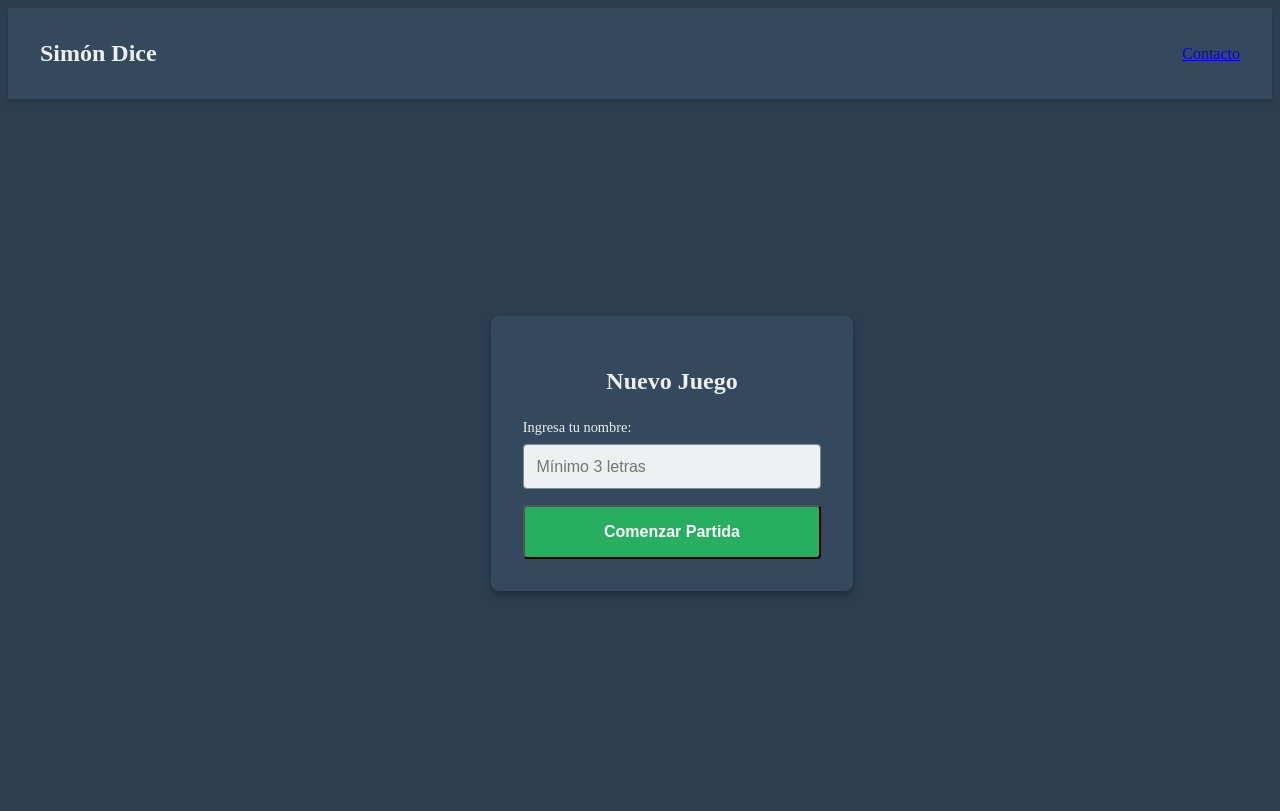
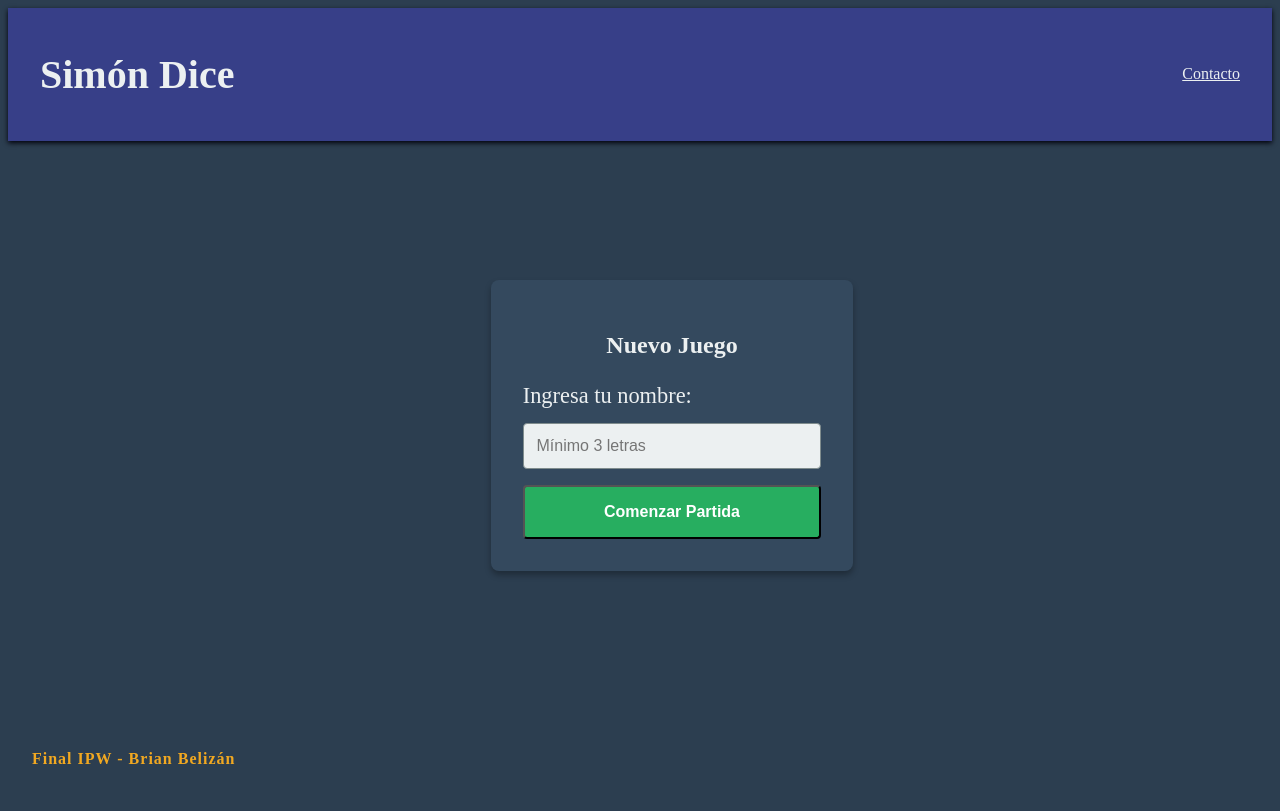
Before and after one commit to BelizanBrian/FinalSimonSay, a plain HTML site: page index.html in a window 1280 px wide. Drawn offline with Linux system fonts and the light colour scheme.

Commit message:
Correción de color

```diff
--- a/estilos.css
+++ b/estilos.css
@@ -15,13 +15,14 @@ body {
     justify-content: space-between;
     align-items: center;
     padding: 1rem 2rem;
-    background-color: #34495e;
-    box-shadow: 0 2px 5px rgba(0,0,0,0.2);
+    background-color: #373f88;
+    box-shadow: 0 2px 5px rgba(0,0,10,10.2);
 }
 
 .titulo-sitio {
-    font-size: 1.5rem;
-    font-weight: bold;
+    font-size: 2.5rem;
+    font-weight: Helvetica;
+    color: #ecf0f1;
 }
 
 .navegacion-principal {
@@ -32,10 +33,11 @@ body {
 .enlace-nav {
     font-size: 1rem;
     transition: color 0.3s;
+    color: #ecf0f1;
 }
 
 .enlace-nav:hover {
-    color: #3498db;
+    color: #dbc234;
 }
 
 .contenedor-principal {
@@ -65,8 +67,8 @@ body {
 }
 
 .etiqueta-campo {
-    margin-bottom: 0.5rem;
-    font-size: 0.9rem;
+    margin-bottom: 0.9rem;
+    font-size: 1.4rem;
 }
 
 .campo-texto,
@@ -194,3 +196,17 @@ body {
 .contenedor-datos {
      display: flex; gap: 10px;
 }
+.pie-pagina {
+    display: flex;
+    justify-content: left;
+    align-items: left;
+    padding: 1.5rem;
+    margin-top: auto;
+    background-color: #2c3e50;
+}
+.texto-autor {
+    color: #f1a821;
+    font-size: 1rem;
+    font-weight: bold;
+    letter-spacing: 1px;
+}
--- a/index.html
+++ b/index.html
@@ -55,6 +55,9 @@
             <button id="boton-reiniciar" class="boton-accion">Jugar de Nuevo</button>
         </div>
     </div>
+        <footer class="pie-pagina">
+            <p class="texto-autor">Final IPW - Brian Belizán</p>
+         </footer>
     <script src="juego.js"></script>
 </body>
 </html>
```
